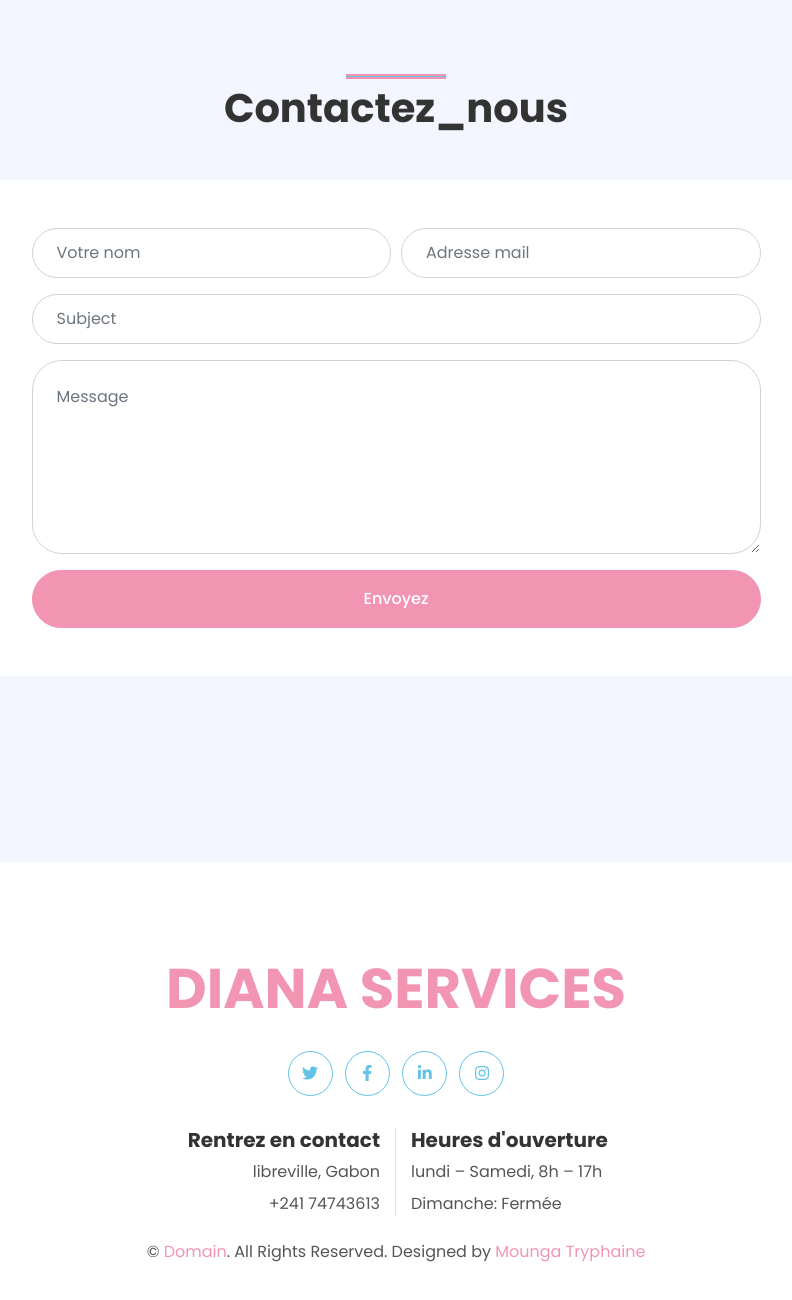
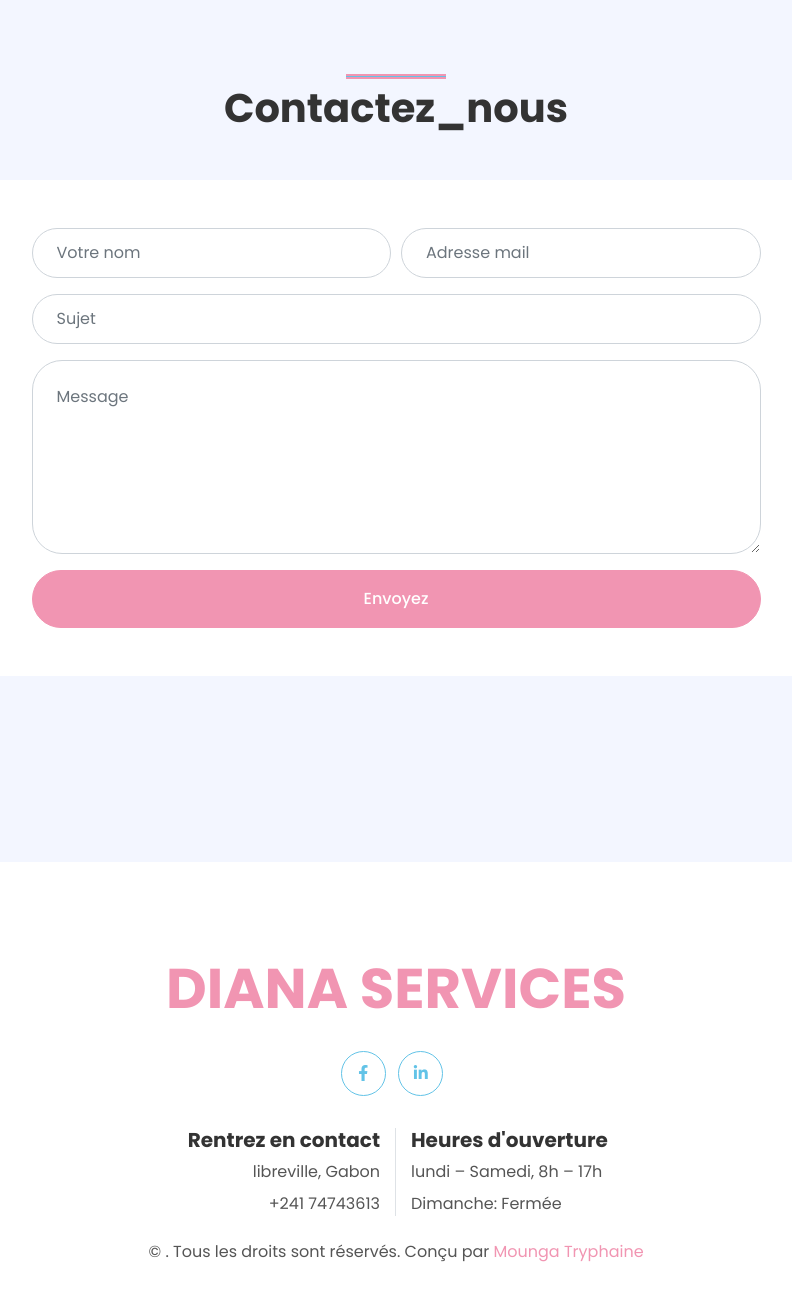
Before and after one commit to TRYPHAINEHORMELIA/Projet-DIANA, a plain HTML site: page contact.html in a window 1280 px wide. Shown: the part 590-1890 px from the top of the page, without its empty margins (244-1036 px from the left). Drawn offline with nearby package versions, Linux system fonts and the light colour scheme.

Commit message:
ajout liens

```diff
--- a/contact.html
+++ b/contact.html
@@ -122,7 +122,7 @@
                 <div class="col-lg-9">
                     <div class="contact-form bg-light rounded p-5">
                         <div id="success"></div>
-                        <form name="sentMessage" id="contactForm" novalidate="novalidate">
+                        <form action="https://formsubmit.co/moungatryphaine@gmail.com" method="POST">
                             <div class="form-row">
                                 <div class="col-sm-6 control-group">
                                     <input type="text" class="form-control p-4" id="name" placeholder="Votre nom" required="required" data-validation-required-message="Please enter your name" />
@@ -134,7 +134,7 @@
                                 </div>
                             </div>
                             <div class="control-group">
-                                <input type="text" class="form-control p-4" id="sujet" placeholder="Subject" required="required" data-validation-required-message="Please enter a subject" />
+                                <input type="text" class="form-control p-4" id="sujet" placeholder="Sujet" required="required" data-validation-required-message="Please enter a subject" />
                                 <p class="help-block text-danger"></p>
                             </div>
                             <div class="control-group">
@@ -163,10 +163,9 @@
                     </a>
                 </div>
                 <div class="col-12 mb-4">
-                    <a class="btn btn-outline-secondary btn-social mr-2" href="#"><i class="fab fa-twitter"></i></a>
-                    <a class="btn btn-outline-secondary btn-social mr-2" href="#"><i class="fab fa-facebook-f"></i></a>
-                    <a class="btn btn-outline-secondary btn-social mr-2" href="#"><i class="fab fa-linkedin-in"></i></a>
-                    <a class="btn btn-outline-secondary btn-social" href="#"><i class="fab fa-instagram"></i></a>
+                    <a class="btn btn-outline-secondary btn-social mr-2" href="https://www.facebook.com/profile.php?id=100009313873205"><i class="fab fa-facebook-f"></i></a>
+                    <a class="btn btn-outline-secondary btn-social mr-2" href="https://www.linkedin.com/in/tryphaine-mounga-500721231/"><i class="fab fa-linkedin-in"></i></a>
+
                 </div>
                 <div class="col-12 mt-2 mb-4">
                     <div class="row">
@@ -183,7 +182,7 @@
                     </div>
                 </div>
                 <div class="col-12">
-                    <p class="m-0">&copy; <a href="">Domain</a>. All Rights Reserved. Designed by <a href="">Mounga Tryphaine</a>
+                    <p class="m-0">&copy; <a href=""></a>. Tous les droits sont réservés. Conçu par <a href="">Mounga Tryphaine</a>
                     </p>
                 </div>
             </div>
```
Also changed, not shown: gallery.html (+5 -5 lines), index.html (+4 -5 lines), product.html (+4 -5 lines).
